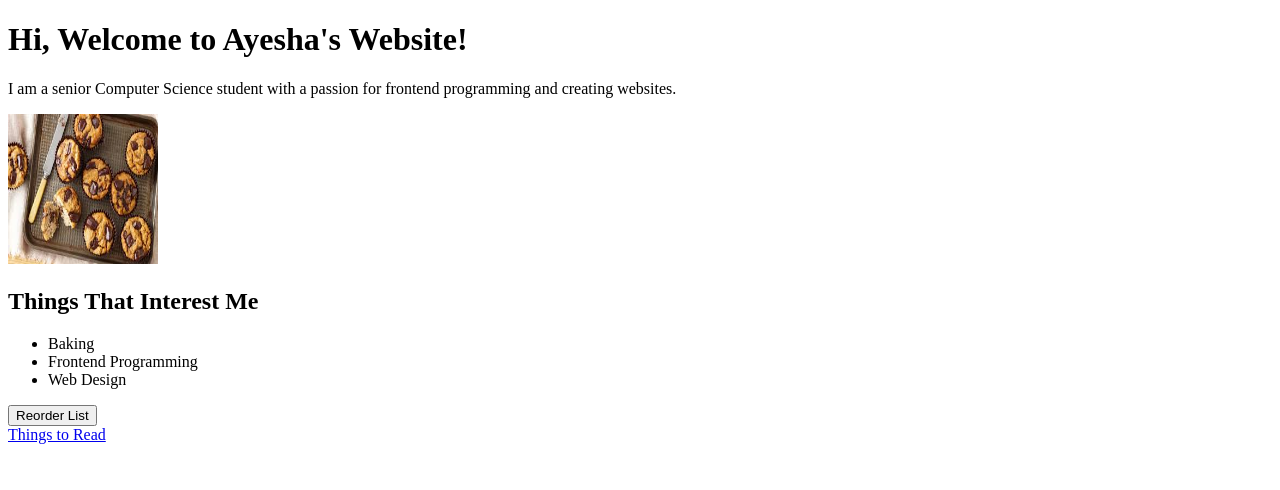
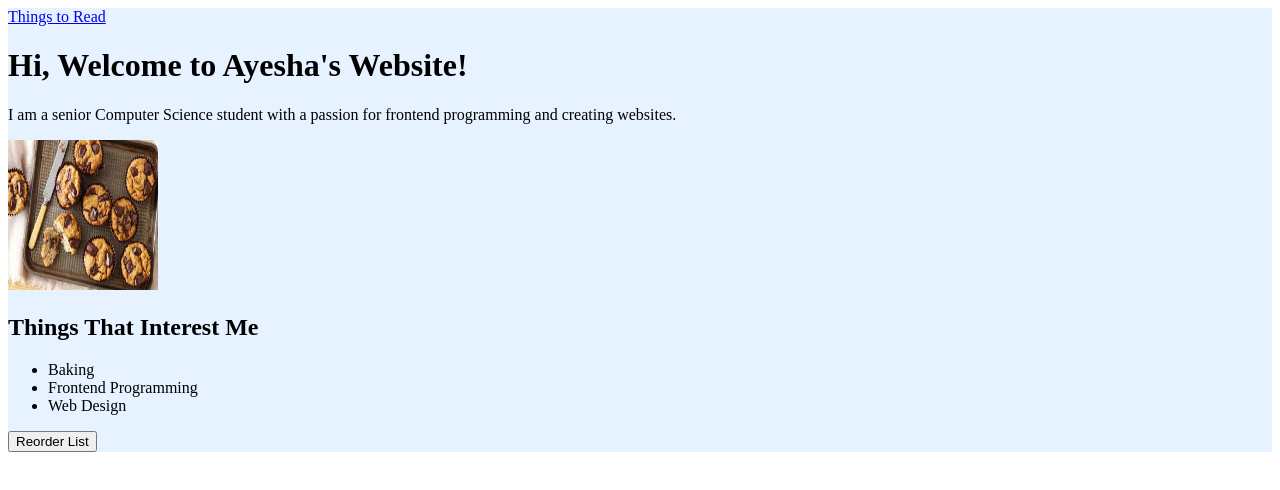
Before and after one commit to ahseya03/Portfolio-Website, a Next.js app: page / in a window 1280 px wide. Shown: the top 490 px of the page. Built offline with nearby package versions, Linux system fonts and the light colour scheme.

Commit message:
index.tsx

```diff
--- a/pages/ThingsToRead.tsx
+++ b/pages/ThingsToRead.tsx
@@ -23,6 +23,7 @@ const ThingsToRead = () => {
   };
 
   return (
+    <div style={{ backgroundColor: '#E6F2FF', padding: '20px' }}> {/* Light blue background */}
       <>
         <Link href="/" passHref={true} legacyBehavior={true}>
           <a>Home</a>
@@ -46,6 +47,7 @@ const ThingsToRead = () => {
           ))}
         </ul>
       </>
+    </div>
   );
 };
 
--- a/pages/index.tsx
+++ b/pages/index.tsx
@@ -11,8 +11,11 @@ const HomePage = () => {
   };
 
   return (
-    <div className="container mx-auto p-4">
-     <h1 className="text-4xl font-bold text-center my-6">Hi, Welcome to Ayesha&apos;s Website!</h1>
+    <div className="container mx-auto p-4" style={{ backgroundColor: '#E6F2FF' }}> {/* Apply style here */}
+      <div className="text-center">
+        <a href="/ThingsToRead" className="text-blue-500 hover:underline">Things to Read</a>
+      </div>
+      <h1 className="text-4xl font-bold text-center my-6">Hi, Welcome to Ayesha&apos;s Website!</h1>
 
       <section className="my-8 text-center">
         <p>I am a senior Computer Science student with a passion for frontend programming and creating websites.</p>
@@ -24,7 +27,6 @@ const HomePage = () => {
           height={150}
           className="rounded-full mx-auto"
         />
-
       </section>
       <section className="my-8">
         <h2 className="text-2xl font-bold text-center">Things That Interest Me</h2>
@@ -44,9 +46,6 @@ const HomePage = () => {
         </div>
       </section>
       {/* Link to "Things to Read" page */}
-      <div className="text-center">
-        <a href="/ThingsToRead" className="text-blue-500 hover:underline">Things to Read</a>
-      </div>
     </div>
   );
 };
```
Lines whose indentation alone changed are shown as unchanged.
